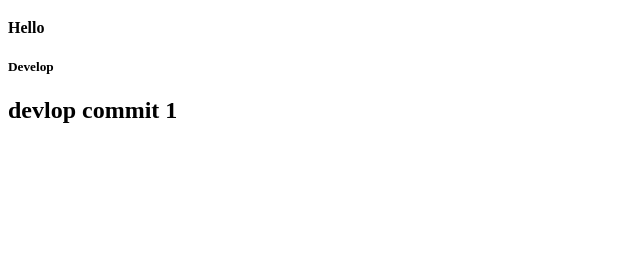
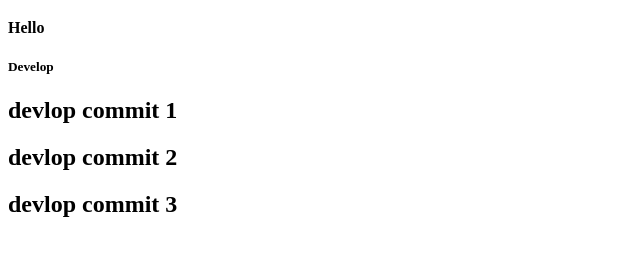
Before and after one commit to Manoj-14/demo, a plain HTML site: page index.html in a window 1280 px wide. Shown: the part 198-454 px from the top of the page, without its empty margins (0-640 px from the left). Drawn offline with Linux system fonts and the light colour scheme.

Commit message:
devlop commit 3

```diff
--- a/index.html
+++ b/index.html
@@ -5,3 +5,5 @@
 <h4>Hello</h4>
 <h5>Develop</h5>
 <h2>devlop commit 1</h2>
+<h2>devlop commit 2</h2>
+<h2>devlop commit 3</h2>
```
